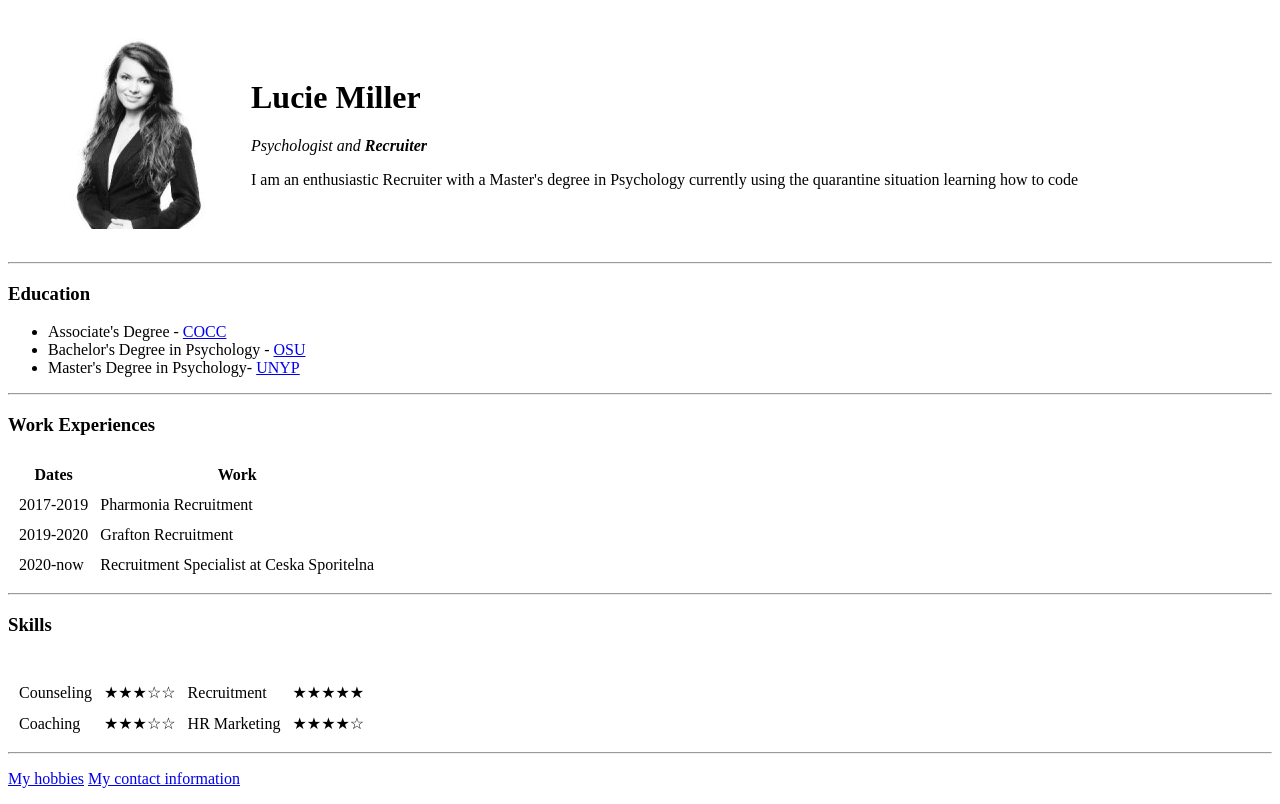
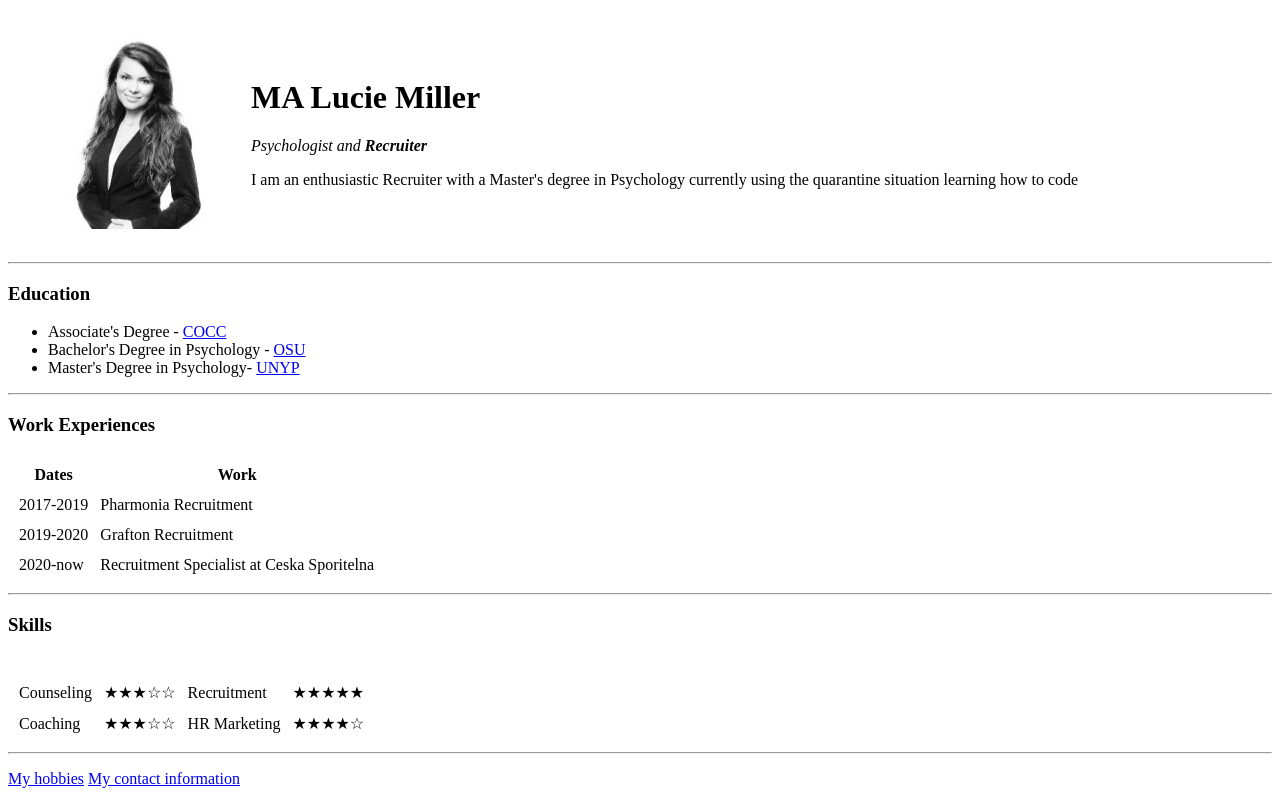
Before and after one commit to Lucie58/cv, a plain HTML site: page index.html in a window 1280 px wide. Drawn offline with Linux system fonts and the light colour scheme.

Commit message:
Update index.html

```diff
--- a/index.html
+++ b/index.html
@@ -9,7 +9,7 @@
 <body>
   <table cellspacing="20">
     <td><img src="Lucie..jpg" alt="Lucie Profile Picture"></td>
-    <td>  <h1>Lucie Miller</h1>
+    <td>  <h1>MA Lucie Miller</h1>
       <p><em>Psychologist and <strong>Recruiter</strong></em></p>
 
       <p>I am an enthusiastic Recruiter with a Master's degree in Psychology currently using the quarantine situation learning how to code</p>
```
